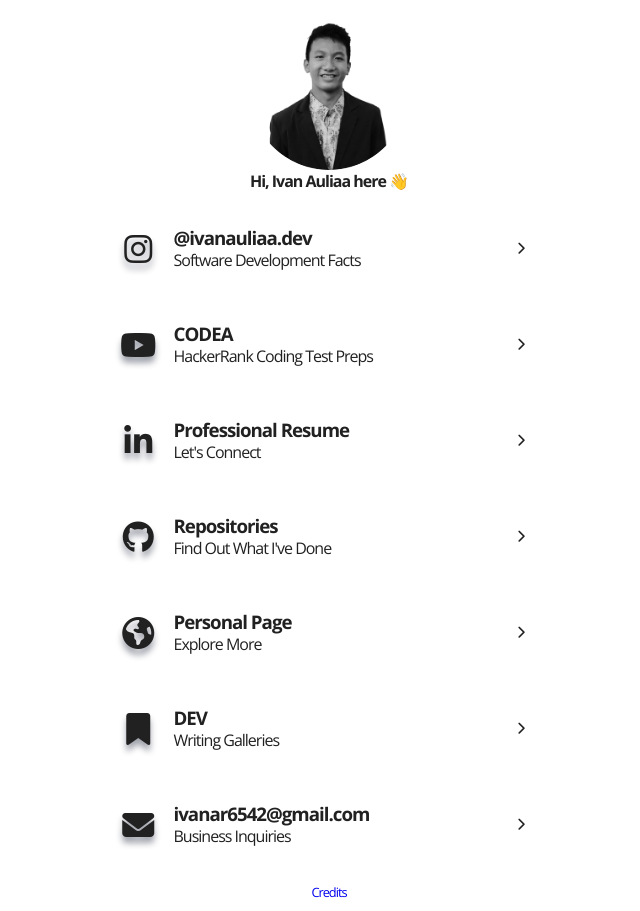
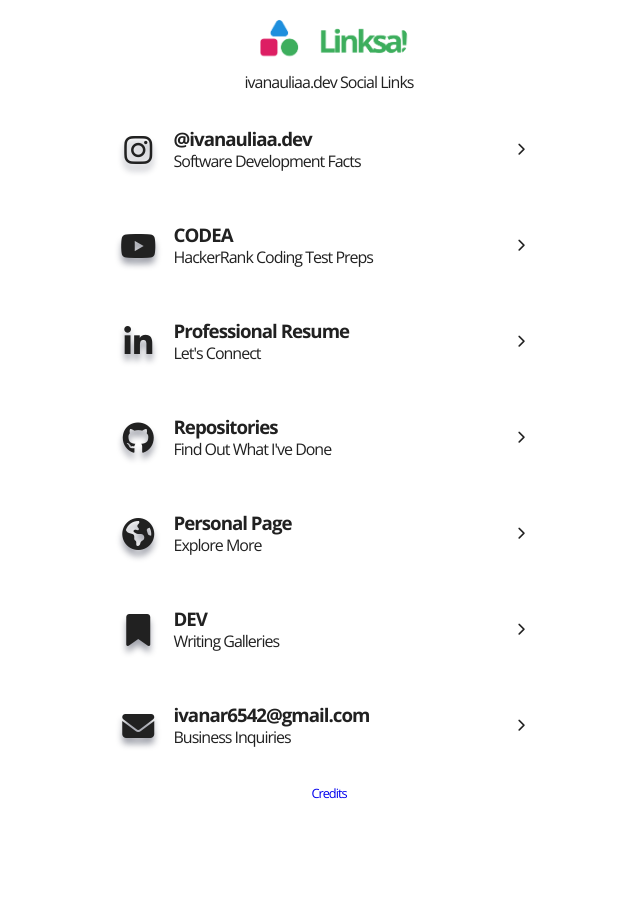
Before and after one commit to ivanauliaa/linksa, a plain HTML site: page index.html in a window 1280 px wide. Shown: the whole page, without its empty margins (311-951 px from the left). After the commit the page ends 812 px from the top, so only its background shows below. Drawn offline with nearby package versions, Linux system fonts and the light colour scheme.

Commit message:
add page icon and update image logo

```diff
--- a/index.html
+++ b/index.html
@@ -9,12 +9,13 @@
             crossorigin="anonymous" referrerpolicy="no-referrer"></script>
     <script src="https://kit.fontawesome.com/070428bd88.js" crossorigin="anonymous"></script>
     <link rel="stylesheet" href="assets/styles/main.css">
+    <link rel="icon" href="assets/images/logo1.png">
 </head>
 <body>
 <div class="container">
     <div class="head__section">
-        <img src="assets/images/profile.png" alt="ivanauliaa.dev ivan auliaa link">
-        <p><b>Hi, Ivan Auliaa here 👋</b></p>
+        <img src="assets/images/logo2.png" alt="ivanauliaa.dev ivan auliaa social links link">
+        <p>ivanauliaa.dev Social Links</p>
     </div>
     <div class="social__links">
         <ul id="item">
```
